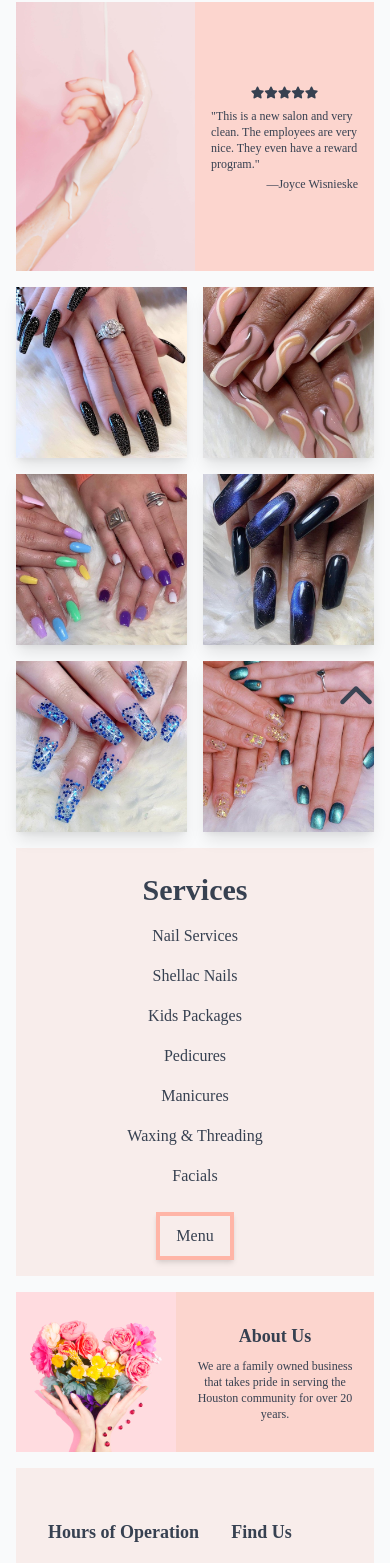
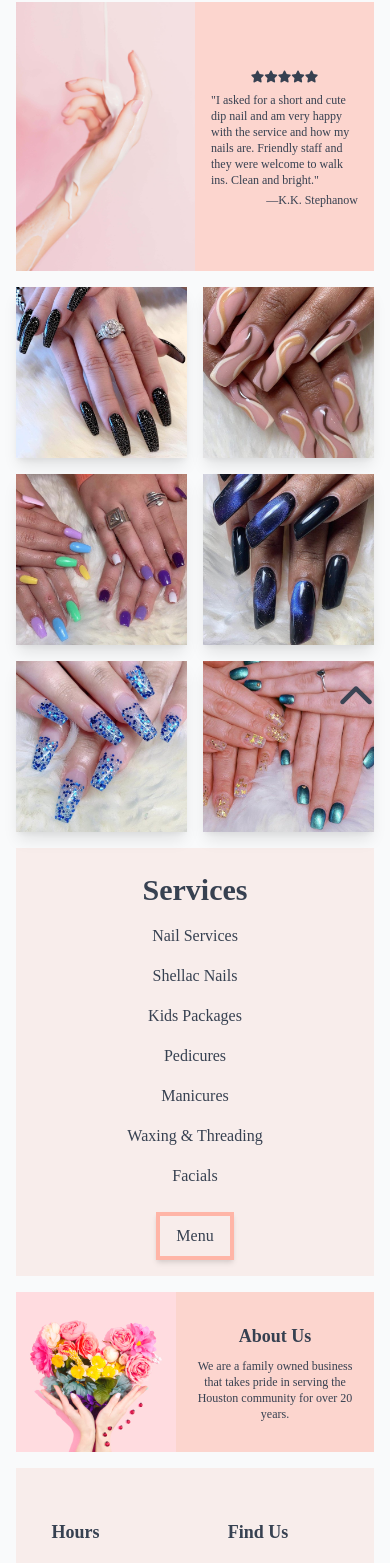
Before and after one commit to anthonybui1/zvi-nails, a React (Create React App) app: page / in a window 390 px wide. Shown: the part 110-1673 px from the top of the page. Built offline with nearby package versions, Linux system fonts and the light colour scheme; a web font is replaced by a local one.

Commit message:
Quote carousel finished

```diff
--- /dev/null
+++ b/src/hooks/useInterval.js
@@ -0,0 +1,23 @@
+import { useEffect, useRef } from 'react';
+
+export const useInterval = (callback, delay) => {
+	const savedCallback = useRef();
+
+	// Remember the latest callback.
+	useEffect(() => {
+		savedCallback.current = callback;
+	}, [callback]);
+
+	// Set up the interval.
+	useEffect(() => {
+		function tick() {
+			savedCallback.current();
+		}
+		if (delay !== null) {
+			let id = setInterval(tick, delay);
+			return () => clearInterval(id);
+		}
+	}, [delay]);
+};
+
+// Thanks Dan Abramov!
--- a/src/organisms/About.js
+++ b/src/organisms/About.js
@@ -14,8 +14,8 @@ const About = () => {
 					<strong>About Us</strong>
 				</h1>
 				<p className='md:text-base text-xs text-center'>
-					We are a family owned business that takes pride in serving the Houston community for
-					over 20 years.
+					We are a family owned business that takes pride in serving the Houston community for over
+					20 years.
 				</p>
 			</div>
 		</div>
--- a/src/organisms/Hero.js
+++ b/src/organisms/Hero.js
@@ -1,23 +1,19 @@
 import React, { useEffect, useState } from 'react';
 import heroImg from '../assets/hero.jpg';
 import { reviewData } from '../assets/reviewData.js';
+import { useInterval } from '../hooks/useInterval';
 
 const Hero = () => {
 	const [opacity, setOpacity] = useState('opacity-0');
-	const [currIndex, setCurrIndex] = useState(0)
+	const [currIndex, setCurrIndex] = useState(0);
 
-	useEffect(() => {
-		const reviewInterval = setInterval(() => {
-			if (currIndex + 1 >= reviewData.length) {
-				setCurrIndex(0)
-			} else {
-				setCurrIndex(currIndex => currIndex + 1)
-			}
-		}, 2000);
-		console.log(currIndex);
-
-		return () => clearInterval(reviewInterval);
-	}, [])
+	useInterval(() => {
+		if (currIndex + 1 >= reviewData.length) {
+			setCurrIndex(0);
+		} else {
+			setCurrIndex(currIndex + 1);
+		}
+	}, 5000);
 
 	useEffect(() => {
 		setOpacity('opacity-1');
@@ -28,7 +24,7 @@ const Hero = () => {
 			<div>
 				<img className='object-cover h-full' src={heroImg} alt='Hand covered in paint.' />
 			</div>
-			<div className='bg-lightpink flex flex-shrink-0 w-1/2 flex-col justify-center items-center px-4'>
+			<div className='bg-lightpink flex flex-shrink-0 w-1/2 flex-col justify-center items-center px-4 md:px-8'>
 				<div className='md:my-4 mb-1'>
 					<i className='fas fa-star text-xs sm:text-base' />
 					<i className='fas fa-star text-xs sm:text-base' />
@@ -36,9 +32,7 @@ const Hero = () => {
 					<i className='fas fa-star text-xs sm:text-base' />
 					<i className='fas fa-star text-xs sm:text-base' />
 				</div>
-				<h1 className='font-header text-xs sm:text-xl'>
-					"{reviewData[currIndex].review}"
-				</h1>
+				<h1 className='font-header text-xs sm:text-xl'>"{reviewData[currIndex].review}"</h1>
 				<p className='text-xs sm:text-lg md:mt-4 mt-1 self-end'>—{reviewData[currIndex].name}</p>
 			</div>
 		</div>
--- a/src/organisms/Navigation.js
+++ b/src/organisms/Navigation.js
@@ -5,7 +5,11 @@ const Navigation = () => {
 		<div className='my-4' id='contact'>
 			<div className='h-48 w-full px-4 bg-neutral flex justify-evenly items-center'>
 				<div>
-					<h3 className='md:text-2xl text-lg font-header mb-4'><strong>Hours of Operation</strong></h3>
+					<h3 className='md:text-2xl text-lg font-header mb-4'>
+						<strong>
+							Hours <span className='hidden sm:inline-block'>of Operation</span>
+						</strong>
+					</h3>
 					<div className='flex space-between md:text-base text-xs'>
 						<p>
 							Mon-Fri <br />
@@ -13,12 +17,14 @@ const Navigation = () => {
 							Sunday
 						</p>
 						<p className='ml-4'>
-							9:30am-7:00 pm <br /> 9:00am-6:00pm <br /> 11:00am-5:00pm
+							9:30am-7:00pm <br /> 9:00am-6:00pm <br /> 11:00am-5:00pm
 						</p>
 					</div>
 				</div>
 				<div className='ml-4'>
-					<h3 className='md:text-2xl text-lg font-header mb-4'><strong>Find Us</strong></h3>
+					<h3 className='md:text-2xl text-lg font-header mb-4'>
+						<strong>Find Us</strong>
+					</h3>
 					<p className=' md:text-base text-xs'>
 						10807 Huffmeister Rd, <br />
 						Houston, TX 77065 <br />
```
Also changed, not shown: src/assets/reviewData.js (line endings or trailing spaces).
